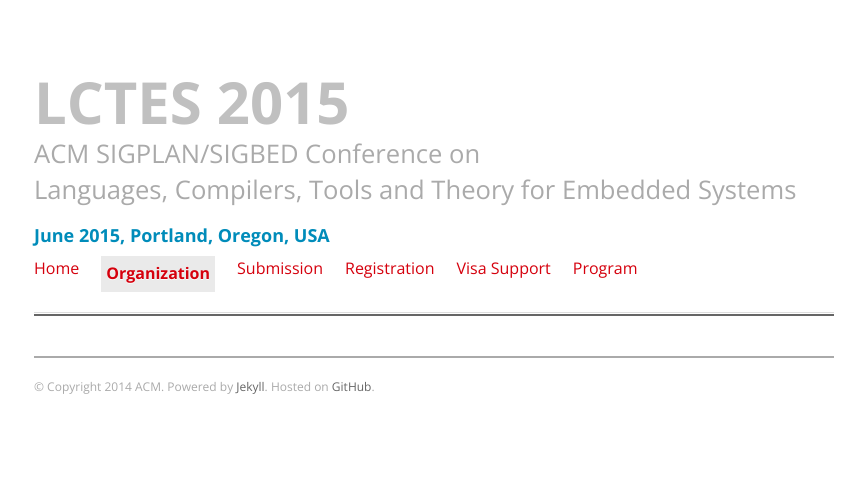
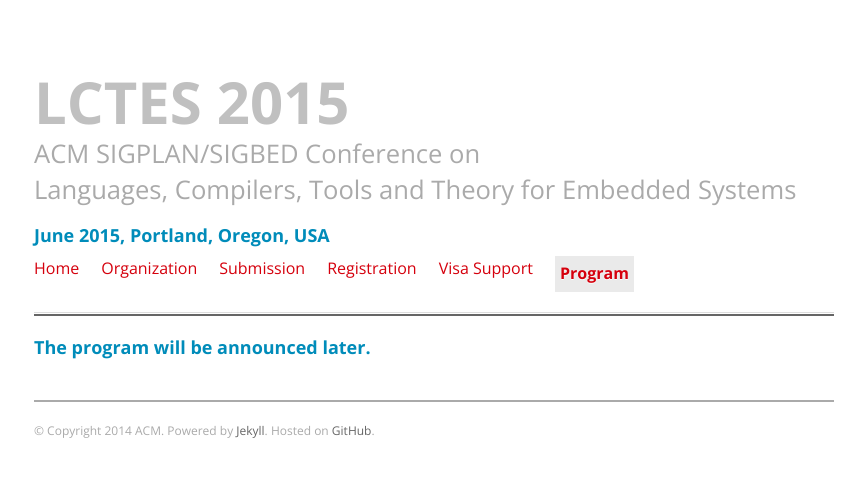
Before and after one commit to GSathish/lctes2015, a Jekyll site: the page built from program/index.html, in a window 1280 px wide. Shown: the top 477 px of the page, without its empty margins (26-891 px from the left). Built offline with Jekyll 4.4.1, drawn with Linux system fonts in a browser that asks for light colours.

Commit message:
Update index.html

```diff
--- a/program/index.html
+++ b/program/index.html
@@ -1,6 +1,8 @@
 ---
 layout: default
-title: Organization
-current: organization
+title: Program
+current: program
 description: LCTES 2015 Organizing Committee
 ---
+
+<h3>The program will be announced later.</h3>
```
